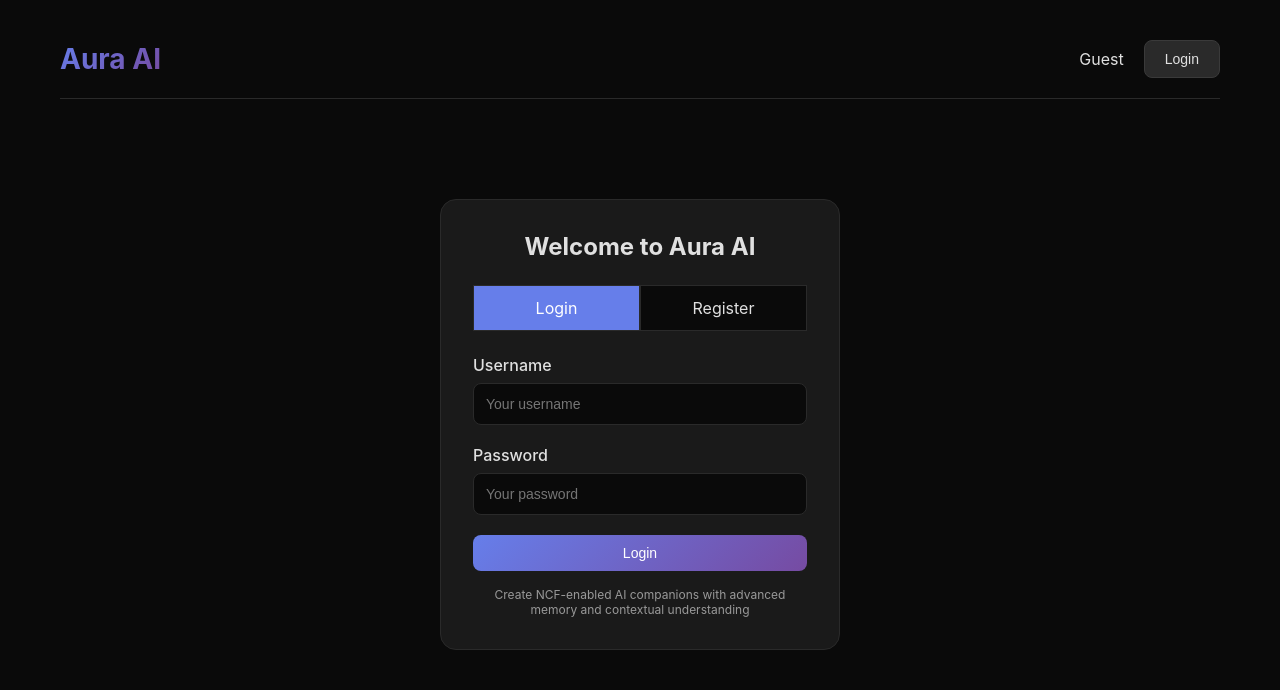
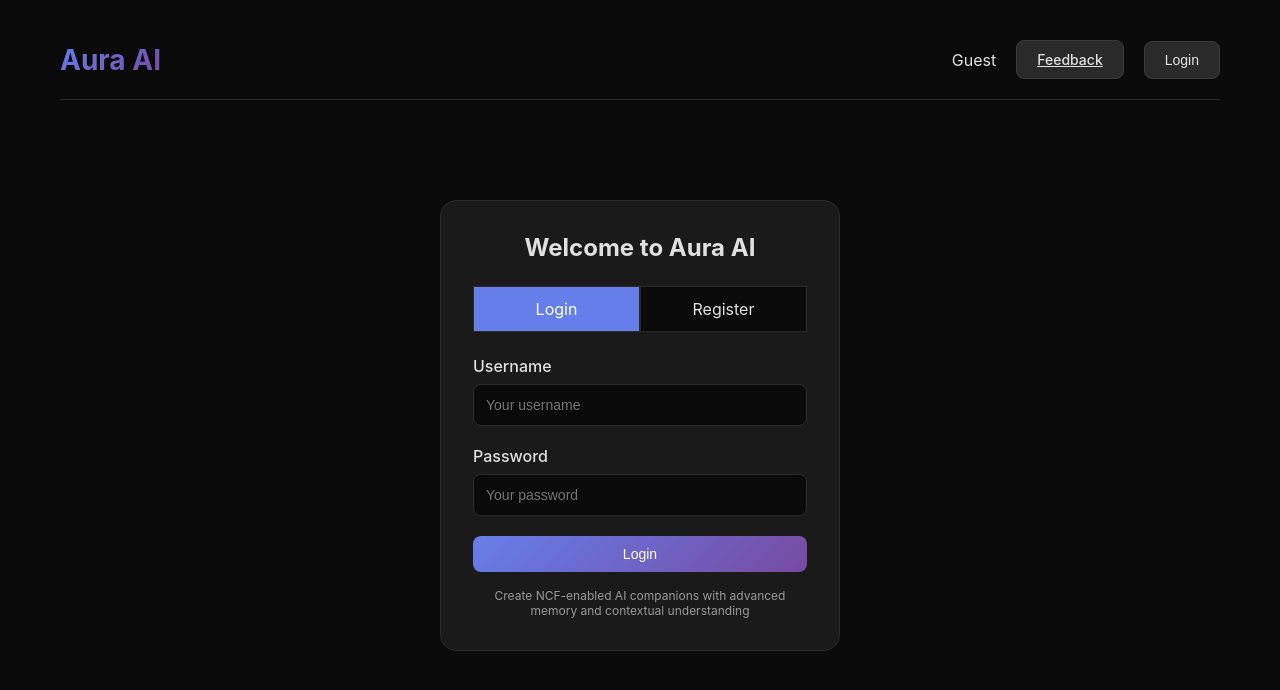
Before and after one commit to IhateCreatingUserNames2/Aura, a plain HTML site: page frontend/index.html in a window 1280 px wide. Drawn offline with Linux system fonts and the light colour scheme.

Commit message:
Update index.html

```diff
--- a/frontend/index.html
+++ b/frontend/index.html
@@ -402,6 +402,11 @@
             <div class="logo">Aura AI</div>
             <div class="user-menu">
                 <span id="user-display">Guest</span>
+                <a href="https://docs.google.com/forms/d/e/1FAIpQLSfFwNPg5cZArilAbIhSI24BYWUkSUzGvsqI7z7CGOTieZBWUg/viewform?usp=dialog"
+                   target="_blank"
+                   rel="noopener noreferrer"
+                   class="btn btn-secondary"
+                   id="feedback-link-btn">Feedback</a>
                 <button class="btn btn-secondary" id="auth-btn" onclick="showAuth()">Login</button>
             </div>
         </header>
```
